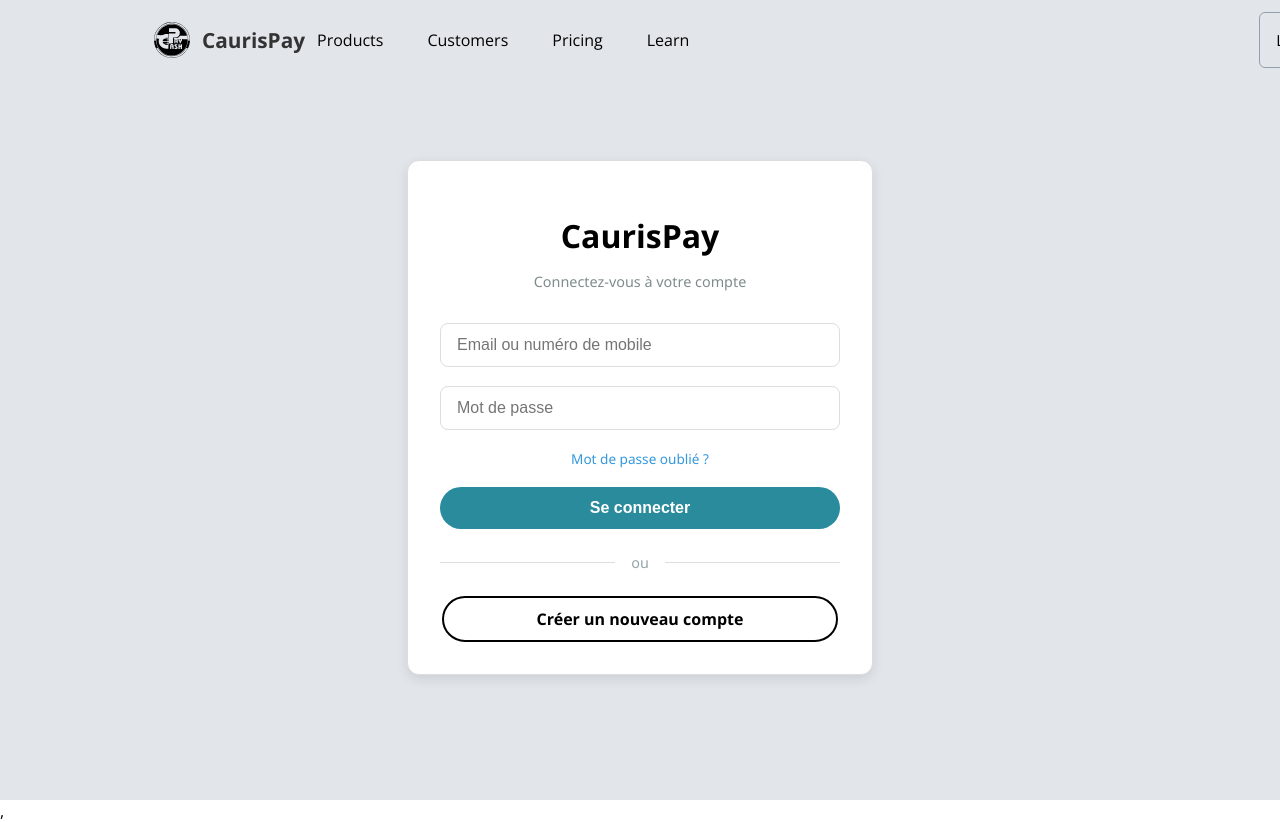
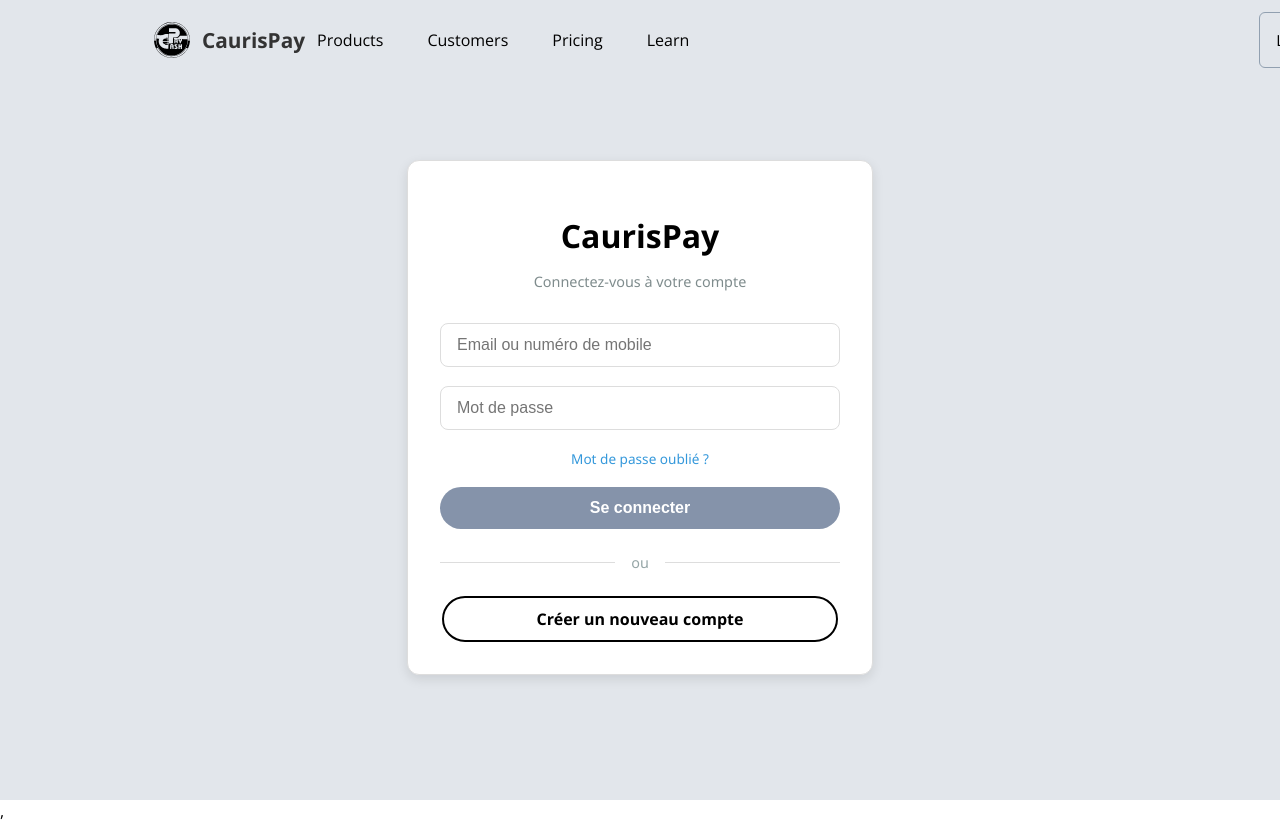
Before and after one commit to hippolite-oss/CaurisPayGray, a React (Vite) app: page /connexion in a window 1280 px wide. Shown: the top 822 px of the page. Built offline with nearby package versions, Linux system fonts and the light colour scheme.

Commit message:
Add gray color for connexion.css button

```diff
--- a/src/Pages/Connexion.css
+++ b/src/Pages/Connexion.css
@@ -76,7 +76,7 @@
 
 /* Boutons */
 .submit-btn {
-  background-color: rgb(42,139,156);
+  background-color: rgb(133,147,170);
   color: white;
   border: none;
   padding: 12px;
@@ -88,7 +88,7 @@
 }
 
 .submit-btn:hover {
-  background-color: rgb(5, 106, 124);
+  background-color: rgb(110, 121, 138);
 }
 
 /* Séparateur */
```
